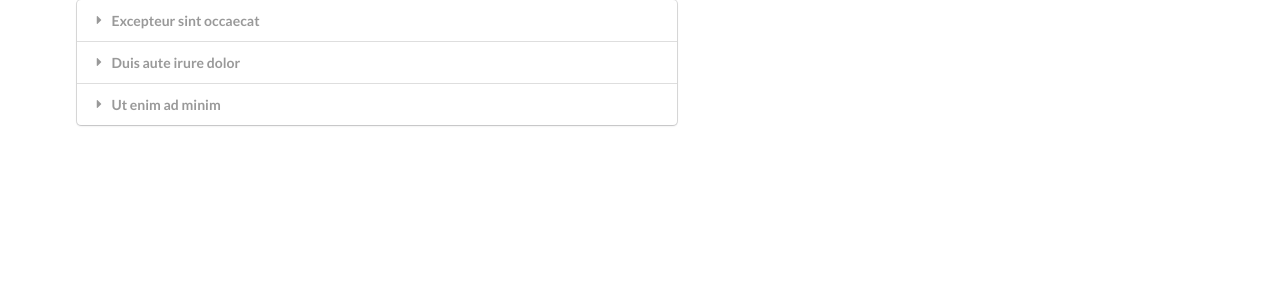
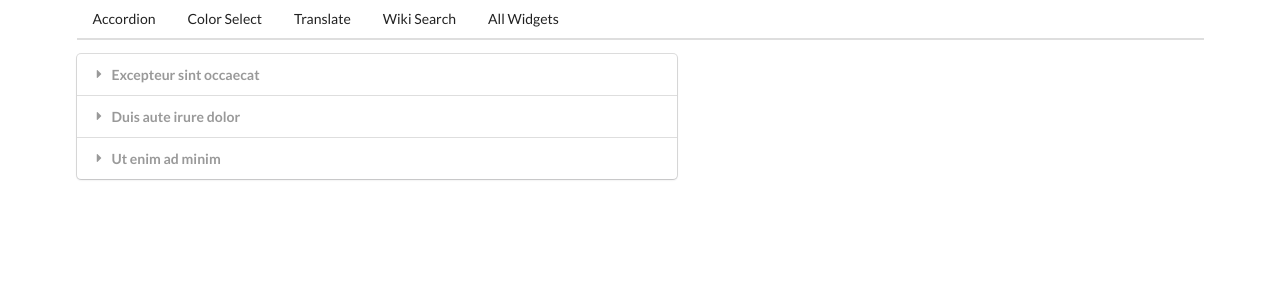
Before and after one commit to ncoughlin/react-widgets, a React (Create React App) app: page / in a window 1280 px wide. Shown: the top 300 px of the page. Built offline with nearby package versions, Linux system fonts and the light colour scheme.

Commit message:
basic widgets navigation menu is up

```diff
--- a/src/App.js
+++ b/src/App.js
@@ -1,42 +1,34 @@
 import React from "react";
 
-import ColorSelect from './components/ColorSelect';
-import Translate from './components/Translate'
+import Header from "./components/Header";
+import Route from "./components/Route";
+import ColorSelect from "./components/ColorSelect";
+import Translate from "./components/Translate";
 import Accordion from "./components/Accordion";
 import Search from "./components/Search";
 
-const showAccordion = () => {
-  if (window.location.pathname === '/') {
-    return <Accordion />;
-  }
-}
-
-const showColorSelect = () => {
-  if (window.location.pathname === '/color-select') {
-    return <ColorSelect />;
-  }
-}
-
-const showTranslate = () => {
-  if (window.location.pathname === '/translate') {
-    return <Translate />;
-  }
-}
-
-const showSearch = () => {
-  if (window.location.pathname === '/search') {
-    return <Search />;
-  }
-}
-
 export default () => {
-
   return (
     <div className="ui container">
-      {showAccordion()}
-      {showColorSelect()}
-      {showTranslate()}
-      {showSearch()}
+      <Header />
+      <Route path="/">
+        <Accordion />
+      </Route>
+      <Route path="/color-select">
+        <ColorSelect />
+      </Route>
+      <Route path="/translate">
+        <Translate />
+      </Route>
+      <Route path="/search">
+        <Search />
+      </Route>
+      <Route path="/all">
+        <Accordion />
+        <ColorSelect />
+        <Translate />
+        <Search />
+      </Route>
     </div>
   );
 };
--- /dev/null
+++ b/src/components/Header.js
@@ -0,0 +1,25 @@
+import React from "react";
+
+const Header = () => {
+  return (
+    <div className="ui secondary pointing menu">
+      <a href="/" className="item">
+        Accordion
+      </a>
+      <a href="/color-select" className="item">
+        Color Select
+      </a>
+      <a href="/translate" className="item">
+        Translate
+      </a>
+      <a href="/search" className="item">
+        Wiki Search
+      </a>
+      <a href="/all" className="item">
+        All Widgets
+      </a>
+    </div>
+  );
+};
+
+export default Header;
--- /dev/null
+++ b/src/components/Route.js
@@ -0,0 +1,7 @@
+const Route = ({ path, children }) => {
+    return window.location.pathname === path
+    ? children
+    : null;
+}
+
+export default Route;
```
